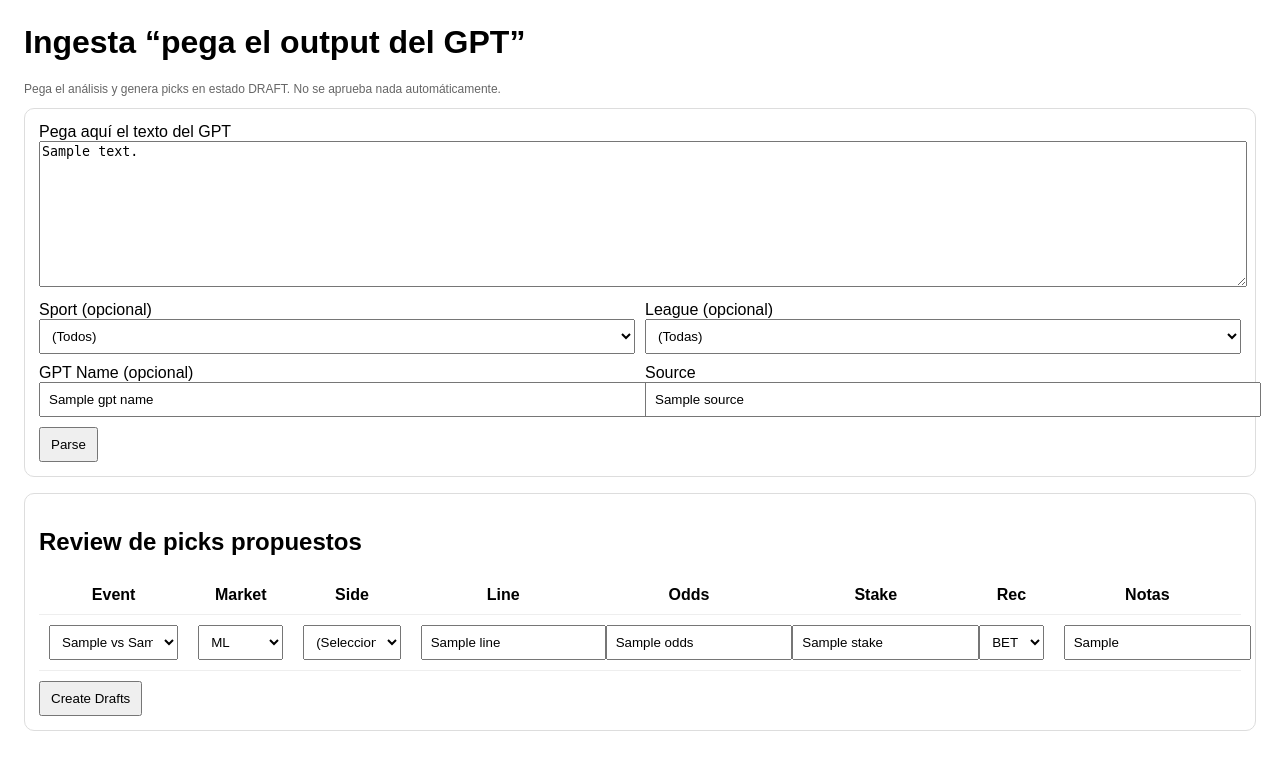
After one commit to reybeld94/bet-tracker, a FastAPI app: template app/templates/ingest.html in a window 1280 px wide. The commit adds this page. Shown: the top 770 px of the page. Run offline with FastAPI, Linux system fonts and the light colour scheme; the template is opened without the code that fills it: most values are stand-ins (such as "Sample title", 1, 10 or a date in 2020).

Commit message:
Add GPT ingest review flow for draft picks

```diff
--- a/app/main.py
+++ b/app/main.py
@@ -1,4 +1,5 @@
 from datetime import datetime, timedelta
+import re
 
 from fastapi import FastAPI, Depends, Form, HTTPException
 from fastapi.responses import HTMLResponse, RedirectResponse
@@ -79,6 +80,89 @@ def validate_pick_contract(
 
     return errors
 
+def parse_gpt_text(text: str) -> list[dict]:
+    picks: list[dict] = []
+    lines = [line.strip() for line in text.splitlines() if line.strip()]
+    if not lines and text.strip():
+        lines = [text.strip()]
+
+    for line in lines:
+        upper_line = line.upper()
+        odds_match = re.search(r"([+-]\d{2,4})", upper_line)
+        odds = float(odds_match.group(1)) if odds_match else 0.0
+
+        stake_match = re.search(r"(\d+(?:\.\d+)?)\s*u\b", upper_line)
+        stake = float(stake_match.group(1)) if stake_match else 1.0
+
+        recommendation = "BET"
+        for rec in ("BET", "LEAN", "PASS"):
+            if rec in upper_line:
+                recommendation = rec
+                break
+
+        total_match = re.search(
+            r"\b(OVER|UNDER|O|U)\s*([0-9]+(?:\.[0-9]+)?)\b",
+            upper_line,
+        )
+        market_type = "ML"
+        line_value = None
+        side = ""
+
+        if total_match:
+            market_type = "TOTAL"
+            side = "OVER" if total_match.group(1) in {"OVER", "O"} else "UNDER"
+            line_value = float(total_match.group(2))
+        else:
+            signed_numbers = re.findall(r"([+-]\d+(?:\.\d+)?)", upper_line)
+            spread_value = None
+            for number in signed_numbers:
+                if odds_match and number == odds_match.group(1):
+                    continue
+                spread_value = float(number)
+                break
+            if spread_value is not None:
+                market_type = "SPREAD"
+                line_value = spread_value
+
+        picks.append(
+            {
+                "raw_line": line,
+                "market_type": market_type,
+                "side": side,
+                "line": line_value,
+                "odds": odds,
+                "stake": stake,
+                "recommendation": recommendation,
+            }
+        )
+
+    return picks
+
+def match_event_for_line(line: str, events: list[Event]) -> Event | None:
+    lower_line = line.lower()
+    best_event = None
+    best_score = 0
+    for event in events:
+        score = 0
+        if event.home_team and event.home_team.lower() in lower_line:
+            score += 1
+        if event.away_team and event.away_team.lower() in lower_line:
+            score += 1
+        if score > best_score:
+            best_event = event
+            best_score = score
+    return best_event if best_score > 0 else None
+
+def infer_side_from_event(line: str, event: Event | None) -> str:
+    if not event:
+        return ""
+    lower_line = line.lower()
+    if event.home_team and event.home_team.lower() in lower_line:
+        return "HOME"
+    if event.away_team and event.away_team.lower() in lower_line:
+        return "AWAY"
+    return ""
+
 @app.get("/", response_class=HTMLResponse)
 def home(request: Request, db: Session = Depends(get_db)):
     picks = (
@@ -126,6 +210,187 @@ def home(request: Request, db: Session = Depends(get_db)):
 @app.get("/events/new", response_class=HTMLResponse)
 def new_event(request: Request):
     return templates.TemplateResponse("event_form.html", {"request": request})
+
+@app.get("/ingest", response_class=HTMLResponse)
+def ingest_form(
+    request: Request,
+    sport: str = "",
+    league: str = "",
+    db: Session = Depends(get_db),
+):
+    now = datetime.now()
+    start_day = datetime(now.year, now.month, now.day)
+    end_day = start_day + timedelta(days=1)
+    base_query = db.query(Event).filter(
+        Event.start_time.isnot(None),
+        Event.start_time >= start_day,
+        Event.start_time < end_day,
+    )
+
+    sports = [
+        row[0]
+        for row in base_query.with_entities(Event.sport).distinct().all()
+        if row[0]
+    ]
+    leagues = [
+        row[0]
+        for row in base_query.with_entities(Event.league).distinct().all()
+        if row[0]
+    ]
+
+    return templates.TemplateResponse(
+        "ingest.html",
+        {
+            "request": request,
+            "text": "",
+            "picks": [],
+            "events": [],
+            "sports": sorted(sports),
+            "leagues": sorted(leagues),
+            "selected_sport": sport.strip(),
+            "selected_league": league.strip(),
+            "gpt_name": "",
+            "source": "AI",
+            "errors": [],
+        },
+    )
+
+@app.post("/ingest", response_class=HTMLResponse)
+def ingest_parse(
+    request: Request,
+    text: str = Form(""),
+    sport: str = Form(""),
+    league: str = Form(""),
+    gpt_name: str = Form(""),
+    source: str = Form("AI"),
+    db: Session = Depends(get_db),
+):
+    now = datetime.now()
+    start_day = datetime(now.year, now.month, now.day)
+    end_day = start_day + timedelta(days=1)
+
+    base_query = db.query(Event).filter(
+        Event.start_time.isnot(None),
+        Event.start_time >= start_day,
+        Event.start_time < end_day,
+    )
+
+    sport_filter = sport.strip()
+    league_filter = league.strip()
+    filtered_query = base_query
+    if sport_filter:
+        filtered_query = filtered_query.filter(Event.sport == sport_filter)
+    if league_filter:
+        filtered_query = filtered_query.filter(Event.league == league_filter)
+
+    events = filtered_query.order_by(Event.start_time.asc()).all()
+    sports = [
+        row[0]
+        for row in base_query.with_entities(Event.sport).distinct().all()
+        if row[0]
+    ]
+    leagues = [
+        row[0]
+        for row in base_query.with_entities(Event.league).distinct().all()
+        if row[0]
+    ]
+
+    parsed_picks = parse_gpt_text(text)
+    picks: list[SimpleNamespace] = []
+    for pick in parsed_picks:
+        event = match_event_for_line(pick["raw_line"], events)
+        side = pick["side"]
+        if pick["market_type"] != "TOTAL":
+            side = infer_side_from_event(pick["raw_line"], event)
+        error_message = "" if event else "Needs event"
+        picks.append(
+            SimpleNamespace(
+                raw_line=pick["raw_line"],
+                market_type=pick["market_type"],
+                side=side,
+                line=pick["line"],
+                odds=pick["odds"],
+                stake=pick["stake"],
+                recommendation=pick["recommendation"],
+                event_id=event.id if event else None,
+                event_label=(
+                    f"{event.home_team} vs {event.away_team}" if event else ""
+                ),
+                error=error_message,
+            )
+        )
+
+    return templates.TemplateResponse(
+        "ingest.html",
+        {
+            "request": request,
+            "text": text,
+            "picks": picks,
+            "events": events,
+            "sports": sorted(sports),
+            "leagues": sorted(leagues),
+            "selected_sport": sport_filter,
+            "selected_league": league_filter,
+            "gpt_name": gpt_name,
+            "source": source.strip() or "AI",
+            "errors": [],
+        },
+    )
+
+@app.post("/ingest/create")
+async def ingest_create(request: Request, db: Session = Depends(get_db)):
+    form = await request.form()
+    pick_count = int(form.get("pick_count", 0))
+    gpt_name = form.get("gpt_name", "").strip()
+    source = form.get("source", "AI").strip() or "AI"
+    created_ids: list[int] = []
+
+    for index in range(pick_count):
+        prefix = f"pick-{index}-"
+        event_id_value = form.get(f"{prefix}event_id", "").strip()
+        parsed_event_id = int(event_id_value) if event_id_value else None
+        market_type = normalize_upper(form.get(f"{prefix}market_type", ""))
+        period = normalize_upper(form.get(f"{prefix}period", "FG")) or "FG"
+        side = normalize_upper(form.get(f"{prefix}side", ""))
+        recommendation = normalize_upper(
+            form.get(f"{prefix}recommendation", "BET")
+        )
+        line_value = form.get(f"{prefix}line", "").strip()
+        odds_value = form.get(f"{prefix}odds", "0").strip()
+        stake_value = form.get(f"{prefix}stake", "1").strip()
+        reasoning = form.get(f"{prefix}reasoning", "").strip()
+
+        parsed_line = float(line_value) if line_value else None
+        odds = float(odds_value) if odds_value else 0.0
+        stake = float(stake_value) if stake_value else 1.0
+
+        pick = Pick(
+            event_id=parsed_event_id,
+            sportsbook="",
+            market_type=market_type,
+            period=period,
+            line=parsed_line,
+            side=side,
+            odds=odds,
+            stake=stake,
+            recommendation=recommendation,
+            status="DRAFT",
+            source=source,
+            gpt_name=gpt_name,
+            reasoning=reasoning,
+            result="PENDING",
+            profit=0.0,
+        )
+        db.add(pick)
+        db.flush()
+        created_ids.append(pick.id)
+
+    db.commit()
+    if created_ids:
+        return RedirectResponse(
+            url=f"/picks/{created_ids[-1]}", status_code=303
+        )
+    return RedirectResponse(url="/", status_code=303)
 
 @app.get("/events/today", response_class=HTMLResponse)
 def events_today(
--- a/app/templates/index.html
+++ b/app/templates/index.html
@@ -27,6 +27,7 @@
   <div class="actions" style="margin-bottom: 12px;">
     <a href="/events/today">Partidos del día</a>
     <a href="/events/new">Crear Event manual</a>
+    <a href="/ingest">Ingesta GPT</a>
   </div>
 
   <div class="stats">
--- /dev/null
+++ b/app/templates/ingest.html
@@ -0,0 +1,146 @@
+<!doctype html>
+<html>
+<head>
+  <meta charset="utf-8" />
+  <title>Ingesta GPT — Bet Tracker</title>
+  <style>
+    body { font-family: Arial, sans-serif; margin: 24px; }
+    .card { border: 1px solid #ddd; border-radius: 10px; padding: 14px; margin-bottom: 16px; }
+    textarea { width: 100%; height: 140px; }
+    input, select { width: 100%; padding: 8px; }
+    table { width:100%; border-collapse: collapse; }
+    th, td { padding: 10px; border-bottom: 1px solid #eee; vertical-align: top; }
+    .row { display:grid; grid-template-columns: 1fr 1fr; gap: 10px; }
+    .muted { color:#666; font-size: 12px; }
+    .error { color:#c33; font-weight: 700; }
+    .actions { display:flex; gap: 8px; }
+    button { padding: 8px 10px; cursor:pointer; }
+  </style>
+</head>
+<body>
+  <h1>Ingesta “pega el output del GPT”</h1>
+  <p class="muted">Pega el análisis y genera picks en estado DRAFT. No se aprueba nada automáticamente.</p>
+
+  <div class="card">
+    <form method="post" action="/ingest">
+      <div style="margin-bottom:10px;">
+        <label>Pega aquí el texto del GPT</label>
+        <textarea name="text" placeholder="Bucks +1.5 -130 1u">{{ text }}</textarea>
+      </div>
+
+      <div class="row" style="margin-bottom:10px;">
+        <div>
+          <label>Sport (opcional)</label>
+          <select name="sport">
+            <option value="">(Todos)</option>
+            {% for s in sports %}
+              <option value="{{ s }}" {% if s == selected_sport %}selected{% endif %}>{{ s }}</option>
+            {% endfor %}
+          </select>
+        </div>
+        <div>
+          <label>League (opcional)</label>
+          <select name="league">
+            <option value="">(Todas)</option>
+            {% for l in leagues %}
+              <option value="{{ l }}" {% if l == selected_league %}selected{% endif %}>{{ l }}</option>
+            {% endfor %}
+          </select>
+        </div>
+      </div>
+
+      <div class="row" style="margin-bottom:10px;">
+        <div>
+          <label>GPT Name (opcional)</label>
+          <input name="gpt_name" placeholder="MiGPT-Bets" value="{{ gpt_name }}" />
+        </div>
+        <div>
+          <label>Source</label>
+          <input name="source" placeholder="AI" value="{{ source }}" />
+        </div>
+      </div>
+
+      <button type="submit">Parse</button>
+    </form>
+  </div>
+
+  {% if picks %}
+    <div class="card">
+      <h2>Review de picks propuestos</h2>
+      <form method="post" action="/ingest/create">
+        <input type="hidden" name="pick_count" value="{{ picks|length }}" />
+        <input type="hidden" name="gpt_name" value="{{ gpt_name }}" />
+        <input type="hidden" name="source" value="{{ source }}" />
+
+        <table>
+          <thead>
+            <tr>
+              <th>Event</th>
+              <th>Market</th>
+              <th>Side</th>
+              <th>Line</th>
+              <th>Odds</th>
+              <th>Stake</th>
+              <th>Rec</th>
+              <th>Notas</th>
+            </tr>
+          </thead>
+          <tbody>
+            {% for pick in picks %}
+              <tr>
+                <td>
+                  <select name="pick-{{ loop.index0 }}-event_id">
+                    <option value="">(Sin evento)</option>
+                    {% for event in events %}
+                      <option value="{{ event.id }}" {% if event.id == pick.event_id %}selected{% endif %}>
+                        {{ event.home_team }} vs {{ event.away_team }}
+                      </option>
+                    {% endfor %}
+                  </select>
+                  {% if pick.error %}
+                    <div class="error">{{ pick.error }}</div>
+                  {% endif %}
+                </td>
+                <td>
+                  <select name="pick-{{ loop.index0 }}-market_type">
+                    <option value="ML" {% if pick.market_type == "ML" %}selected{% endif %}>ML</option>
+                    <option value="SPREAD" {% if pick.market_type == "SPREAD" %}selected{% endif %}>SPREAD</option>
+                    <option value="TOTAL" {% if pick.market_type == "TOTAL" %}selected{% endif %}>TOTAL</option>
+                  </select>
+                  <input type="hidden" name="pick-{{ loop.index0 }}-period" value="FG" />
+                </td>
+                <td>
+                  <select name="pick-{{ loop.index0 }}-side">
+                    <option value="">(Selecciona)</option>
+                    <option value="HOME" {% if pick.side == "HOME" %}selected{% endif %}>HOME</option>
+                    <option value="AWAY" {% if pick.side == "AWAY" %}selected{% endif %}>AWAY</option>
+                    <option value="OVER" {% if pick.side == "OVER" %}selected{% endif %}>OVER</option>
+                    <option value="UNDER" {% if pick.side == "UNDER" %}selected{% endif %}>UNDER</option>
+                  </select>
+                </td>
+                <td><input name="pick-{{ loop.index0 }}-line" value="{{ pick.line if pick.line is not none else '' }}" /></td>
+                <td><input name="pick-{{ loop.index0 }}-odds" value="{{ pick.odds }}" /></td>
+                <td><input name="pick-{{ loop.index0 }}-stake" value="{{ pick.stake }}" /></td>
+                <td>
+                  <select name="pick-{{ loop.index0 }}-recommendation">
+                    <option value="BET" {% if pick.recommendation == "BET" %}selected{% endif %}>BET</option>
+                    <option value="LEAN" {% if pick.recommendation == "LEAN" %}selected{% endif %}>LEAN</option>
+                    <option value="PASS" {% if pick.recommendation == "PASS" %}selected{% endif %}>PASS</option>
+                  </select>
+                </td>
+                <td>
+                  <input name="pick-{{ loop.index0 }}-reasoning" value="{{ pick.raw_line }}" />
+                </td>
+              </tr>
+            {% endfor %}
+          </tbody>
+        </table>
+
+        <div style="margin-top:10px;">
+          <button type="submit">Create Drafts</button>
+        </div>
+      </form>
+    </div>
+  {% endif %}
+</body>
+</html>
```
